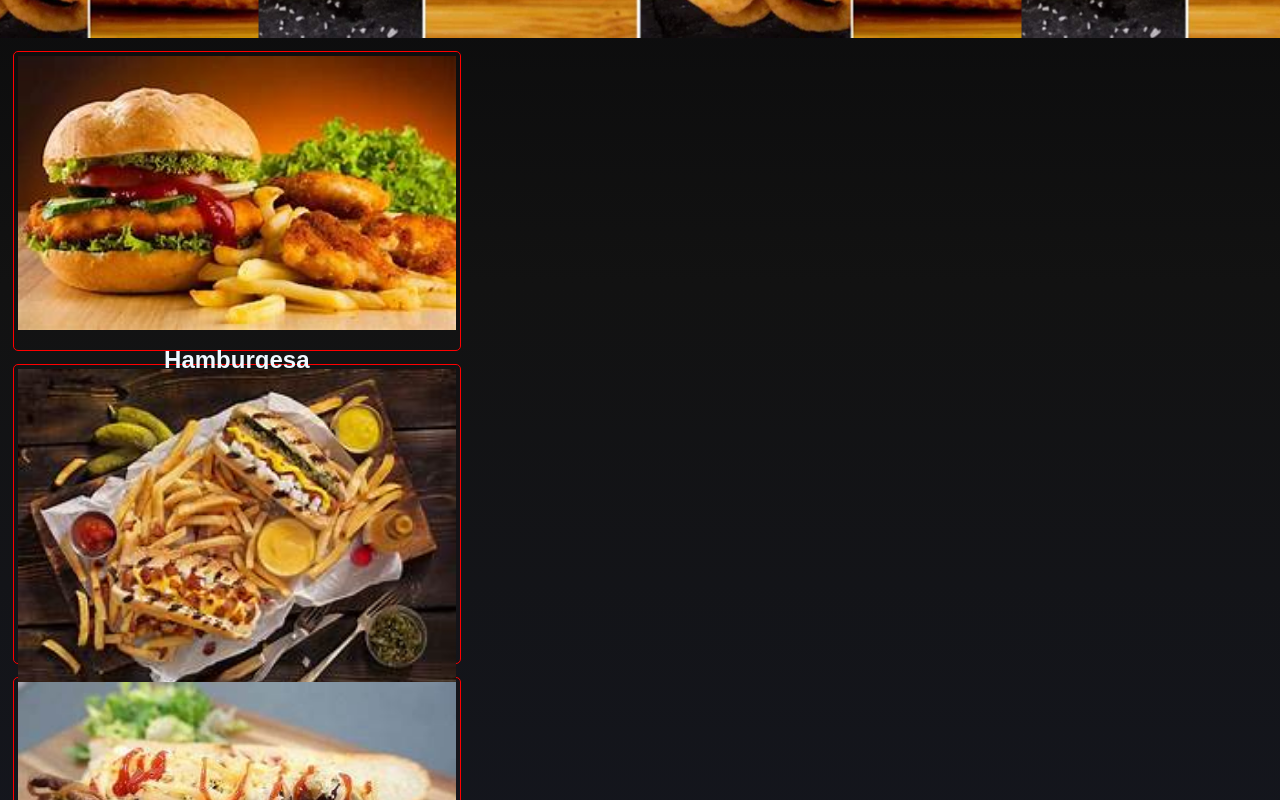
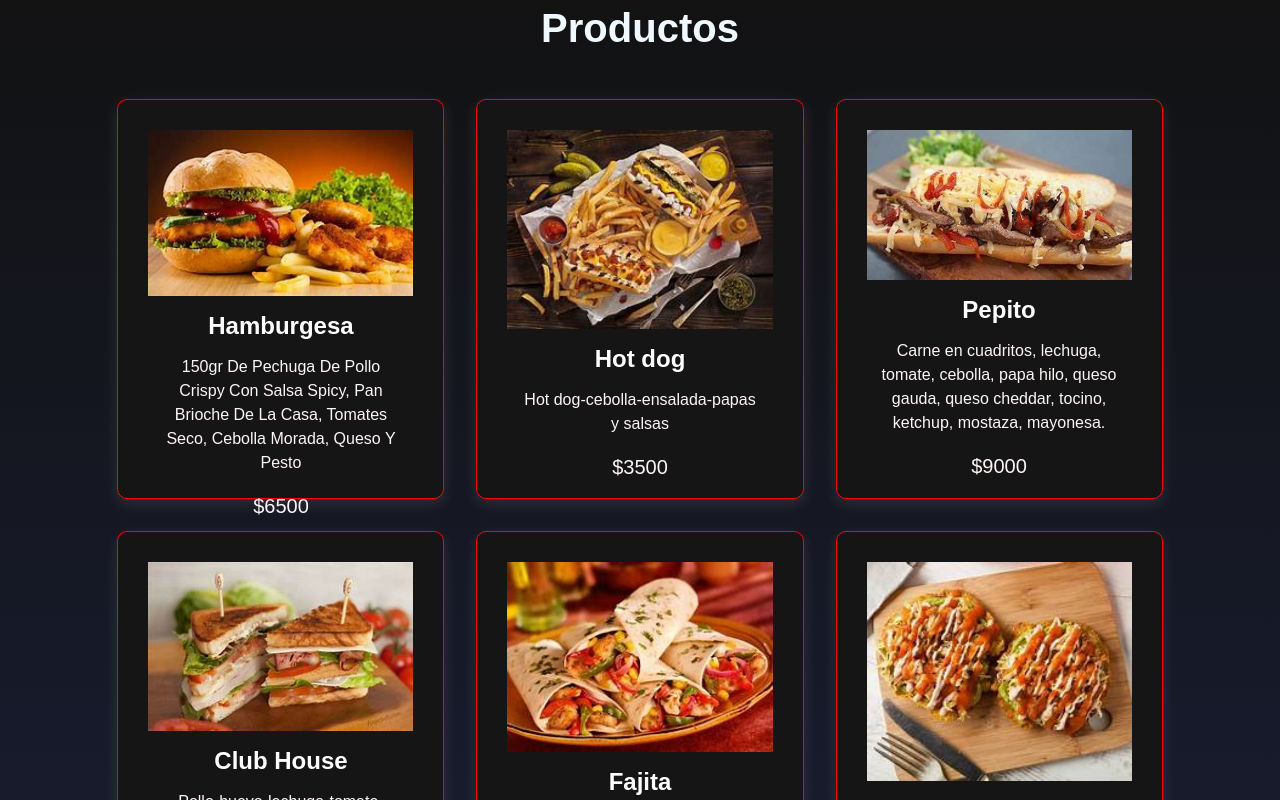
Before and after one commit to Hectorfrdezr/e1-react, a React (Vite) app: page / in a window 1280 px wide. Shown: the part 600-1400 px from the top of the page. Built offline with nearby package versions, Linux system fonts and the light colour scheme.

Commit message:
e1-react

```diff
--- a/src/components/Navbar/Navbar.jsx
+++ b/src/components/Navbar/Navbar.jsx
@@ -49,7 +49,7 @@ const NavContainer = styled.nav`
     text-decoration-line: underline;
   }
   .menu{
-    @media(min-width: 768px){
+    @media(min-width: 778px){
         display: none;
     }
   }
--- a/src/components/card/Card.jsx
+++ b/src/components/card/Card.jsx
@@ -1,11 +1,11 @@
 import React from 'react'
 import styled from "styled-components"
 
-function Card({title , description , imgSrc}){
+function Card({title , description , imgSrc,precio}){
 
   return (
     <CardInfo>
-        <div className="forma">
+
         <div className="card-head"></div>
 
         <div className="card-body">
@@ -14,45 +14,89 @@ function Card({title , description , imgSrc}){
         <div className="card-footer">
             <h3>{title}</h3>
             <p>{description}</p>
+            <span>{precio}</span>
         </div>
-        </div>
+
     </CardInfo>
   )
 }
 
 const CardInfo = styled.div`
-  .forma{
-    @media(min-width:768px){
-    width: 35%;
-    margin: 1%;
-    color: aliceblue;
-    height: 300px;
+
+    border-radius: 10px;
+    padding: 30px;
+    position: relative;
+    text-align: center;
+    background-color: #151515;
+    box-shadow: 0 5px 15px rgba(254, 254, 254, 0.1);
+    transition: transform 0.3s ease-in-out, background-color 0.3s ease-in-out;
+    width: 28%;
+    height: 400px;
     border: 1px red solid;
-    align-items: center;
-    justify-content: center;
-    border-radius: 5px;
-    padding: 4px;
     cursor: pointer;
+
+  &:hover{
+    transform: translateY(-10px);
+    background-image: linear-gradient(45deg, #2b292a, #090909);
+    cursor: pointer;
+     }
+    @media(max-width:625px){
+      width: 50%;
     }
-    .forma:hover{
-    width: 38%;
-    transition-delay: ease all 1.2s;
+    @media(max-width:525px){
+      width: 80%;
+      height: 350px;
     }
-  }
+
   img{
     width: 100%;
     object-fit:cover;
   }
   h3{
-    font-size: 1.5rem;
+    display: block;
+    color: #ffffff;
+    font-size: 24px;
+    margin: 0 auto 15px;
+    @media(max-width:1024px){
+          font-size: 20px;
+        }
+        @media(max-width:980px){
+          font-size: 20px;
+        }
+        @media(max-width:625px){
+          font-size:  12px;
+        }
   }
   .card-footer{
     text-align: center;
     margin: 12px;
   }
   p{
-    margin-top: 8px;
-    font-size: 13px;
+    color: #fef6f6;
+    line-height: 1.5;
+    margin-bottom: 20px;
+    @media(max-width:1024px){
+          font-size: 14px;
+        }
+        @media(max-width:980px){
+          font-size: 12px;
+        }
+        @media(max-width:625px){
+          font-size:  10px;
+        }
+  }
+  span{
+    color: #fef6f6;
+    font-size: 20px;
+    @media(max-width:1024px){
+          font-size: 18px;
+        }
+        @media(max-width:980px){
+          font-size: 16px;
+        }
+        @media(max-width:625px){
+          font-size:  14px;
+        }
   }
   `
 export default Card
--- a/src/components/hero/Hero.jsx
+++ b/src/components/hero/Hero.jsx
@@ -19,6 +19,7 @@ function Hero() {
 const Heroinfo = styled.div`
    .portada{
     width: 100%;
+    height: 480px;
     display: flex;
     justify-content:center;
     align-items: center;
@@ -27,14 +28,16 @@ const Heroinfo = styled.div`
     background-image: url(${hero});
     background-position: center center;
 
-    @media (max-width: 768px){
-        margin-top: 0;
-    }
-
+    @media(max-width:980px){
+          height: 400px;
+      }
+        @media(max-width:625px){
+          height: 250px;
+        }
 }
 .hero-info{
         width: 100%;
-        height: 560px;
+        height: 550px;
         text-align: center;
         justify-content: center;
         align-items: center;
@@ -48,12 +51,17 @@ const Heroinfo = styled.div`
         backdrop-filter: blur(2px);
         text-shadow:  3px 3px 4px #1c1b1b;
         margin-bottom: 8px;
-      @media (max-width: 768px){
+        @media (max-width: 1024px){
+          font-size: 7rem;
+        @media (max-width: 980px){
         font-size: 4rem;
-      }
-      @media(max-width:525px){
+        margin-top: 80px;
+        }
+        @media(max-width:625px){
         font-size: 2rem;
-      }
+        margin-top: 120px;
+        }
+        }
     }
     h3{
         font-size: 3rem;
@@ -61,13 +69,30 @@ const Heroinfo = styled.div`
         backdrop-filter: blur(2px);
         text-shadow:  3px 3px 4px #1c1b1b;
         margin-bottom: 8px;
+        @media(max-width:1024px){
+          font-size: 4rem;
+        }
+        @media(max-width:980px){
+          font-size: 2rem;
+        }
+        @media(max-width:625px){
+          font-size:  1rem ;
+        }
     }
     p{
         color: #fcfdfe;
         backdrop-filter: blur(2px);
         text-shadow:  3px 3px 4px #1c1b1b;
         font-size: 2rem;
-
+        @media(max-width:1024px){
+          font-size: 2rem;
+        }
+        @media(max-width:980px){
+          font-size: 1.5rem;
+        }
+        @media(max-width:625px){
+          font-size:  1rem ;
+        }
 
     }
 `
--- a/src/components/productos/Productos.jsx
+++ b/src/components/productos/Productos.jsx
@@ -4,19 +4,51 @@ import Card from "../card/Card"
 function Productos() {
   return (
         <Product>
-          <div className="d-flex w-100 card-container">
-            <Card title="Hamburgesa" description="150gr De Pechuga De Pollo Crispy Con Salsa Spicy, Pan Brioche De La Casa, Tomates Seco, Cebolla Morada, Queso Y Pesto" imgSrc="/img/th.png"/>
-            <Card title="Hot dog" description="Hot dog-cebolla-ensalada-papas y salsas" imgSrc="/img/th 2.png"/>
-            <Card title="Pepito" description="Carne en cuadritos, lechuga, tomate, cebolla, papa hilo, queso gauda, queso cheddar, tocino, ketchup, mostaza, mayonesa." imgSrc="/img/th 3.png"/>
-            <Card title="Club House" description="Pollo-huevo-lechuga-tomate-tocino-jamon-queso y salsa" imgSrc="/img/th 4.png"/>
-            <Card title="Fajita" description="Carne, mechada o pollo - tomate - choclo - lechuga - queso y guacamole más 1 salsa" imgSrc="/img/th 5.png"/>
-            <Card title="Patacon" description="Platano,pollo,carne ensalda y aderezos" imgSrc="/img/th 6.png"/>
+          <div className="container">
+              <h2>Productos</h2>
+              <div className="card-container">
+                    <Card title="Hamburgesa" description="150gr De Pechuga De Pollo Crispy Con Salsa Spicy, Pan Brioche De La Casa, Tomates Seco, Cebolla Morada, Queso Y Pesto" imgSrc="/img/th.png" precio="$6500"/>
+                    <Card title="Hot dog" description="Hot dog-cebolla-ensalada-papas y salsas" imgSrc="/img/th 2.png" precio="$3500"/>
+                    <Card title="Pepito" description="Carne en cuadritos, lechuga, tomate, cebolla, papa hilo, queso gauda, queso cheddar, tocino, ketchup, mostaza, mayonesa." imgSrc="/img/th 3.png" precio="$9000"/>
+                    <Card title="Club House" description="Pollo-huevo-lechuga-tomate-tocino-jamon-queso y salsa" imgSrc="/img/th 4.png" precio="$5500"/>
+                    <Card title="Fajita" description="Carne, mechada o pollo - tomate - choclo - lechuga - queso y guacamole más 1 salsa" imgSrc="/img/th 5.png" precio="$5500"/>
+                    <Card title="Patacon" description="Platano,pollo,carne ensalda y aderezos" imgSrc="/img/th 6.png" precio="$1200"/>
+                </div>
             </div>
         </Product>
   )
 }
 
 const Product = styled.div`
+  .container{
+    padding: 3rem 1rem;
+    display: flex;
+    flex-direction: column;
+    justify-content: center;
+    align-items: center;
+  }
+  .card-container{
+    padding: 3rem 1rem;
+    display: flex;
+    justify-content: center;
+    align-items: center;
+    flex-wrap: wrap;
+    max-width: 1200px;
+    gap: 2rem;
+     @media(max-width:625px){
+        flex-direction: column;
+      }
+  }
+  h2{
+    color: aliceblue;
+    font-size: 2.5rem;
+    cursor: pointer;
+  }
+  h2:hover{
+    color: #fcda30;
+  }
+
+
 
 `
 export default Productos
```
